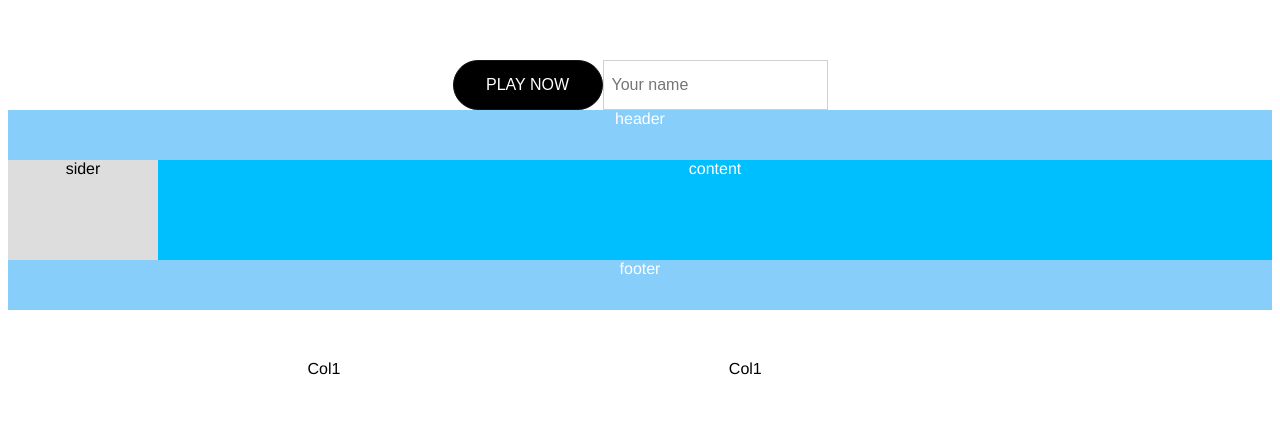
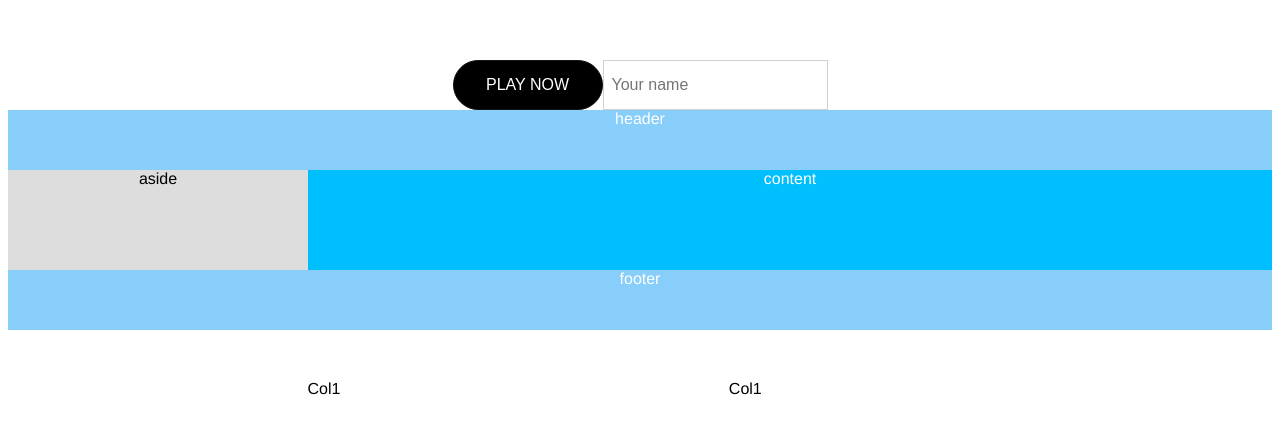
Before and after one commit to qiuhutu/sf-ui, a Vue app: page / in a window 1280 px wide. Shown: the top 434 px of the page. Built offline with nearby package versions, Linux system fonts and the light colour scheme.

Commit message:
consummate layout elemnts

```diff
--- a/src/App.vue
+++ b/src/App.vue
@@ -3,12 +3,12 @@
     <sf-button size="medium" type="light" round>PLAY NOW</sf-button>
     <sf-input placeholder="Your name"></sf-input>
     <sf-container style="color: white; margin-bottom:50px;">
-      <sf-header style="height: 50px; background:lightskyblue;">header</sf-header>
+      <sf-header style="background:lightskyblue;">header</sf-header>
       <sf-container>
-        <sf-sider style="height: 100px; background:#ddd; width:150px; color: black;">sider</sf-sider>
-        <sf-content style="height: 100px; background:deepskyblue;">content</sf-content>
+        <sf-aside style="height: 100px; background:#ddd; color: black;">aside</sf-aside>
+        <sf-content style="background:deepskyblue;">content</sf-content>
       </sf-container>
-      <sf-footer style="height: 50px; background:lightskyblue;">footer</sf-footer>
+      <sf-footer style="background:lightskyblue;">footer</sf-footer>
     </sf-container>
     <sf-row>
       <sf-col :span="4" :offset="4">Col1</sf-col>
@@ -25,7 +25,7 @@ import SfContent from "@/components/basic/layout/content";
 import SfHeader from "@/components/basic/layout/header";
 import SfContainer from "@/components/basic/layout/container";
 import SfFooter from "@/components/basic/layout/footer";
-import SfSider from "@/components/basic/layout/sider";
+import SfAside from "@/components/basic/layout/aside";
 import SfRow from "@/components/basic/grid/row";
 import SfCol from "@/components/basic/grid/col";
 
@@ -38,7 +38,7 @@ export default {
     "sf-header": SfHeader,
     "sf-container": SfContainer,
     "sf-footer": SfFooter,
-    "sf-sider": SfSider,
+    "sf-aside": SfAside,
     "sf-row": SfRow,
     "sf-col": SfCol
   }
--- a/src/components/basic/grid/col.vue
+++ b/src/components/basic/grid/col.vue
@@ -65,7 +65,7 @@ export default {
     }
   },
   computed: {
-    gutter() {
+    gutter() { //查找父元素row。如果向上一层没有找到父元素row，则继续向上，直到找到为止
       let parent = this.$parent;
       while (parent && parent.$options.name !== "sf-row") {
         parent = parent.$parent;
--- /dev/null
+++ b/src/components/basic/layout/aside.vue
@@ -0,0 +1,23 @@
+<template>
+  <div class="sf-aside" :style="{width: `${width}px`}">
+    <slot></slot>
+  </div>
+</template>
+
+<script>
+export default {
+  name: "sf-aside",
+  props: {
+    width: {
+      type: [String, Number],
+      default: 300
+    }
+  }
+};
+</script>
+
+<style lang="scss" scoped>
+.sf-aside {
+    flex-grow: 0;
+}
+</style>
--- a/src/components/basic/layout/container.vue
+++ b/src/components/basic/layout/container.vue
@@ -1,5 +1,5 @@
 <template>
-  <div class="layout" :class="layoutClass">
+  <div class="sf-container" :class="{'is-vertical': isVertical()}">
     <slot></slot>
   </div>
 </template>
@@ -9,29 +9,46 @@ export default {
   name: "sf-container",
   data() {
     return {
-      layoutClass: {
-        hasSider: false
-      }
     };
   },
-  mounted() {
-    this.$children.forEach(vm => {
-      if (vm.$options.name === "sf-sider") {
-        this.layoutClass.hasSider = true;
+
+  props: {
+    direction: {
+      type: String,
+      validator(value) {
+        return value === "horizontal" || value === "vertical";
       }
-    });
-  }
+    }
+  },
+  methods: {
+    isVertical() {
+      if (this.direction === "vertical") {
+        return true;
+      } else if (this.direction === "horizontal") {
+        return false;
+      }
+      if (this.$slots && this.$slots.default) {
+        return this.$slots.default.some(vnode => {
+          let tag = vnode.componentOptions && vnode.componentOptions.tag;
+          return tag === "sf-header" || tag === "sf-footer";
+        });
+      } else {
+        return false;
+      }
+    }
+  },
+  mounted() {}
 };
 </script>
 
 <style lang="scss" scoped>
-.layout {
+.sf-container {
   flex-grow: 1;
   display: flex;
-  flex-direction: column;
   overflow: hidden;
-  &.hasSider {
-    flex-direction: row;
+  flex-direction: row;
+  &.is-vertical {
+    flex-direction: column;
   }
 }
 </style>
--- a/src/components/basic/layout/content.vue
+++ b/src/components/basic/layout/content.vue
@@ -1,15 +1,17 @@
 <template>
-  <div class="content">
+  <div class="sf-content">
     <slot></slot>
   </div>
 </template>
 
 <script>
-export default {};
+export default {
+  name: "sf-content"
+};
 </script>
 
 <style lang="scss" scoped>
-.content {
+.sf-content {
   flex-grow: 1;
 }
 </style>
--- a/src/components/basic/layout/footer.vue
+++ b/src/components/basic/layout/footer.vue
@@ -1,16 +1,17 @@
 <template>
-  <div class="footer">
+  <div class="sf-footer" :style="{height: `${height}px`}">
     <slot></slot>
   </div>
 </template>
 
 <script>
 export default {
-  name: "sf-footer"
+  name: "sf-footer",
+  props: {
+    height: {
+      type: [Number, String],
+      default: 60
+    }
+  }
 };
 </script>
-
-<style lang="scss" scoped>
-.footer {
-}
-</style>
--- a/src/components/basic/layout/header.vue
+++ b/src/components/basic/layout/header.vue
@@ -1,16 +1,17 @@
 <template>
-  <div class="header">
+  <div class="sf-header" :style="{height: `${height}px`}">
     <slot></slot>
   </div>
 </template>
 
 <script>
 export default {
-  name: "sf-header"
+  name: "sf-header",
+  props: {
+    height: {
+      type: [Number, String],
+      default: 60
+    }
+  }
 };
 </script>
-
-<style lang="scss" scoped>
-.header {
-}
-</style>
--- a/src/components/basic/layout/sider.vue
+++ /dev/null
@@ -1,17 +0,0 @@
-<template>
-  <div class="sider">
-    <slot></slot>
-  </div>
-</template>
-
-<script>
-export default {
-  name: "sf-sider",
-};
-</script>
-
-<style lang="scss" scoped>
-.side {
-    flex-grow: 0;
-}
-</style>
```
